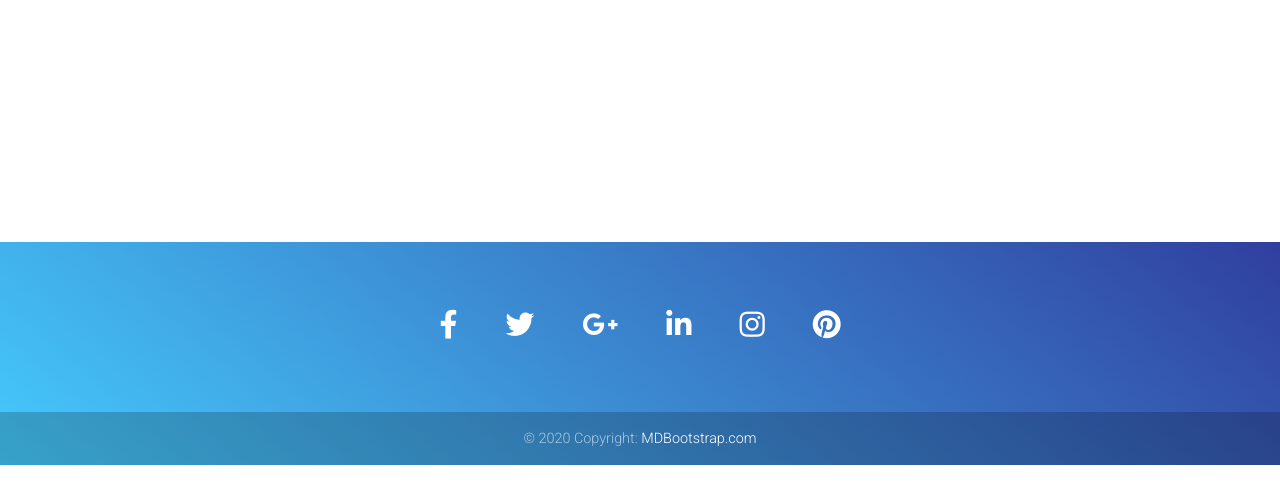
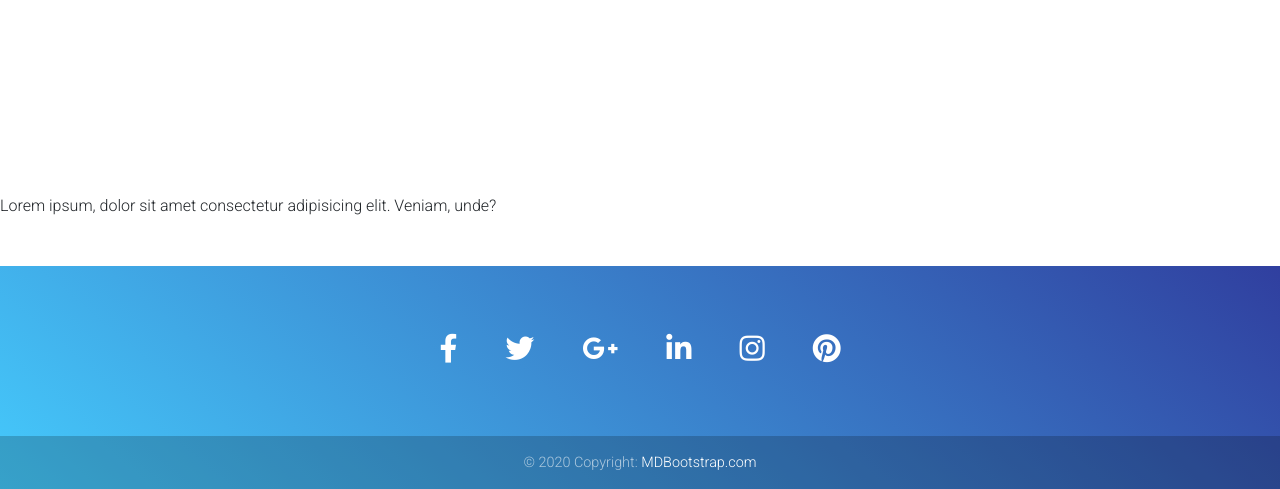
Before and after one commit to Sandordelapera/Sandordelapera.github.io, a plain HTML site: page index.html in a window 1280 px wide. Shown: the part 1654-2143 px from the top of the page. Before the commit the page ends 2119 px from the top, so only its background shows below. Drawn offline with nearby package versions, Linux system fonts and the light colour scheme; some packages are replaced by stand-ins of ours; a script that the page names is missing.

Commit message:
agregamos un parrafo

```diff
--- a/index.html
+++ b/index.html
@@ -239,6 +239,7 @@
 
   <br><br><br><br><br><br><br>
   <br><br>
+  <P>Lorem ipsum, dolor sit amet consectetur adipisicing elit. Veniam, unde?</P>
 
   <!-- Footer -->
     <footer class="page-footer font-small blue-gradient darken-3 mt-5">
```
